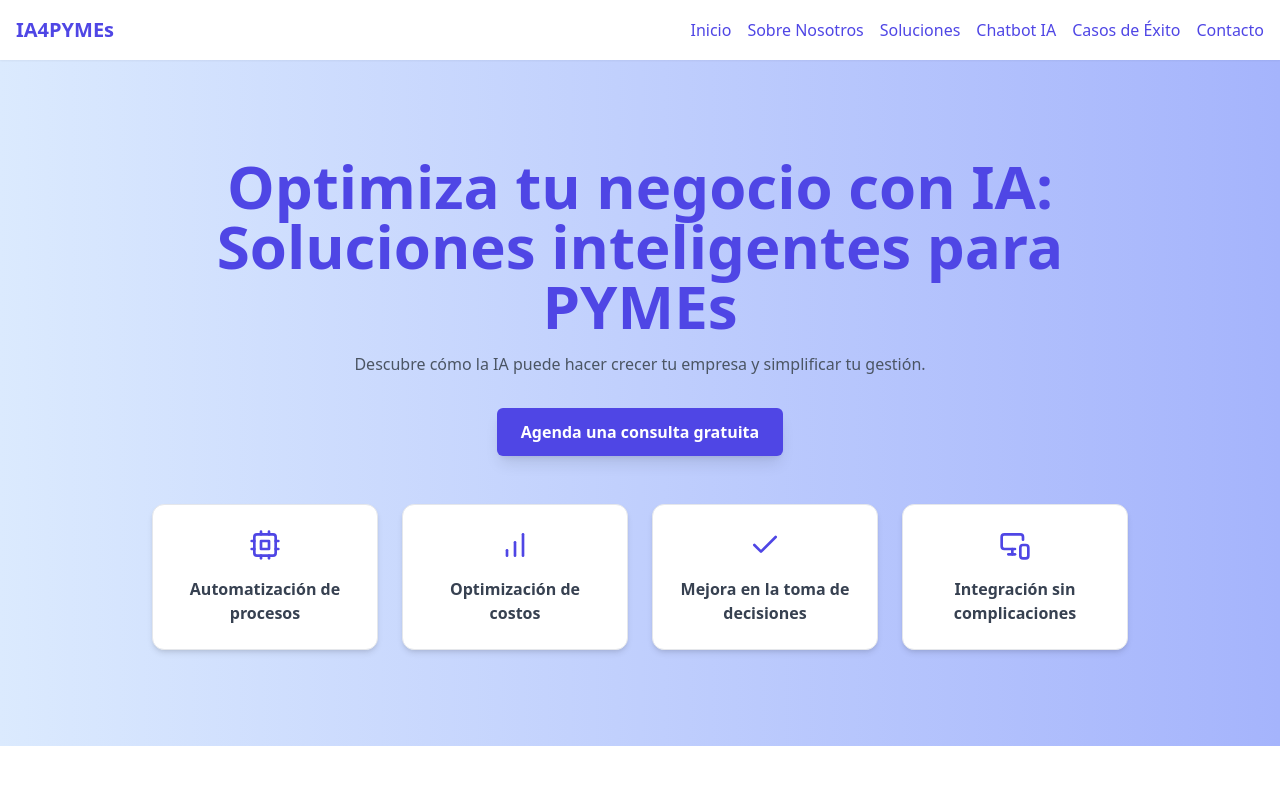
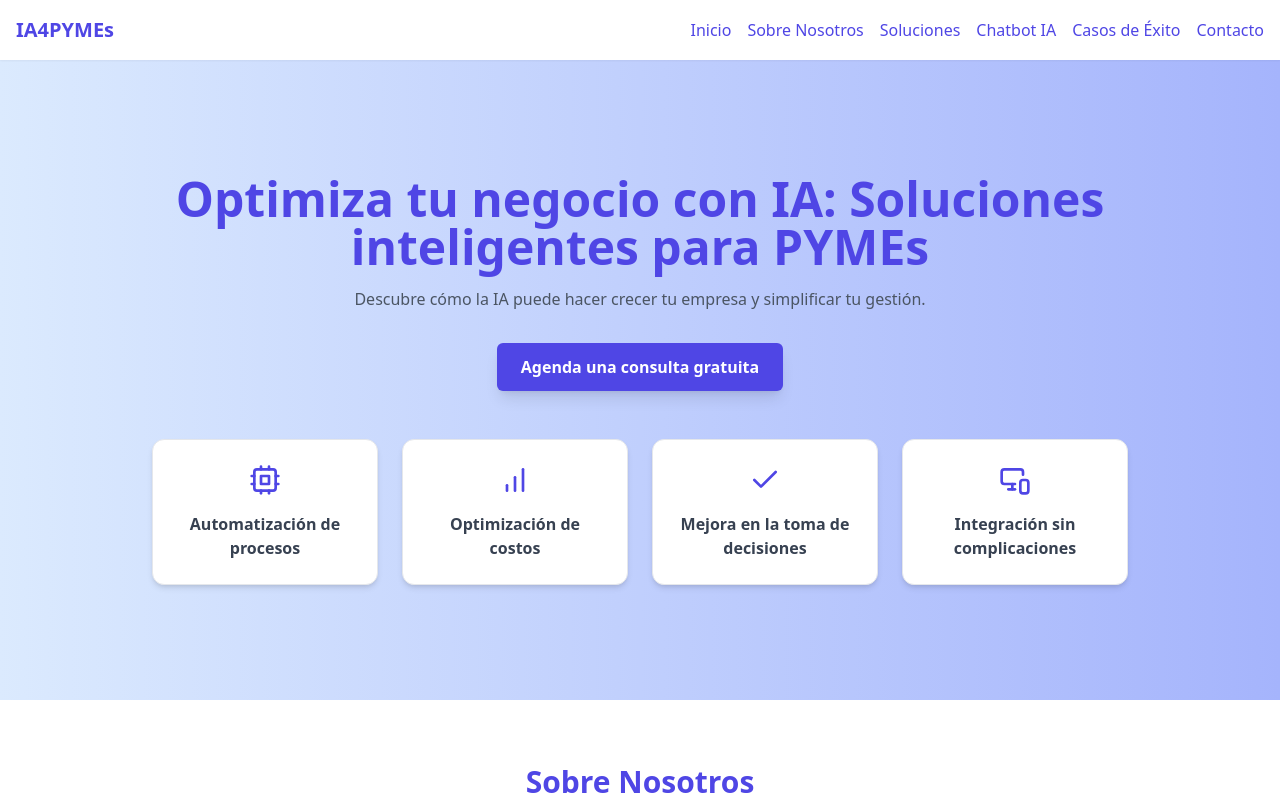
Before and after one commit to carlosmorenolosa/IA_Pymes, a React (Create React App) app: page / in a window 1280 px wide. Shown: the top 800 px of the page. Built offline with nearby package versions, Linux system fonts and the light colour scheme.

Commit message:
cambios en el diseño

```diff
--- a/src/App.js
+++ b/src/App.js
@@ -97,7 +97,7 @@ function HomeSection() {
           whileInView={{ opacity: 1, y: 0 }}
           transition={{ duration: 0.6 }}
           viewport={{ once: true }}
-          className="mb-4 text-5xl font-extrabold md:text-6xl text-indigo-600"
+          className="mb-4 text-4xl font-extrabold md:text-5xl text-indigo-600"
         >
           Optimiza tu negocio con IA: Soluciones inteligentes para PYMEs
         </motion.h2>
```
